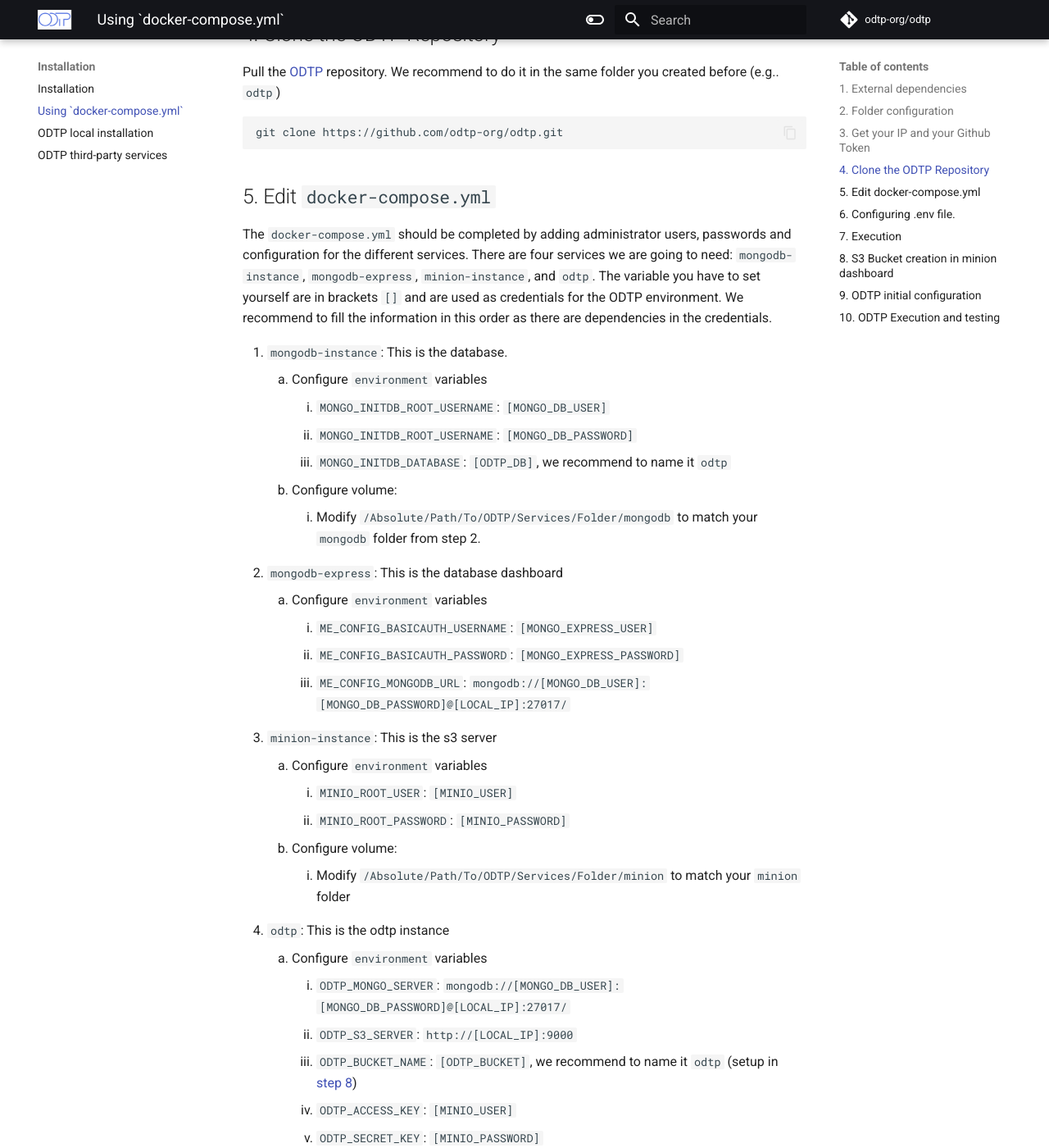
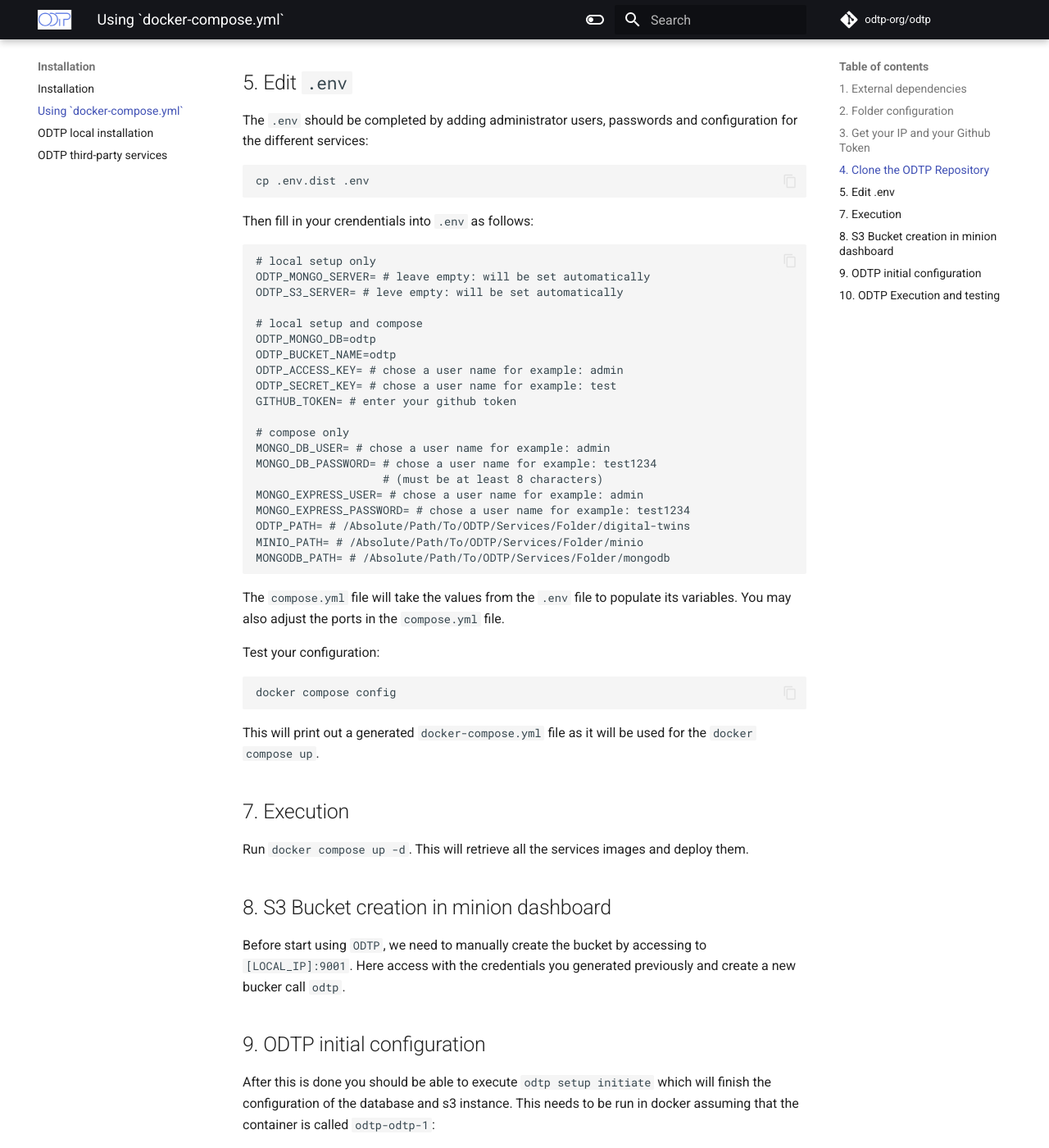
Before and after one commit to odtp-org/odtp-manuals, an MkDocs documentation site: the page built from docs/installation/docker-compose.md, in a window 1280 px wide and 1400 px high, scrolled down 1335 px. Shown: the whole window at 82% size. Built offline with MkDocs 1.6.1 and Material for MkDocs 9.7.7, drawn with Linux system fonts in a browser that asks for light colours; a script that is not in the unit is left out; comment, search, counter and statistics services are not loaded; some of the changed text lies outside the part shown.

Commit message:
fix(docker-compose): adapt installation instructions
adapt installation instructions for docker compose to the changes
in odtp v.0.2.1

there a compose.yml file is used together with a .env file in a
step `docker compose up`

````diff
--- a/docs/installation/docker-compose.md
+++ b/docs/installation/docker-compose.md
@@ -1,6 +1,4 @@
 # Easy deployment with Docker compose
-
-${\textsf{\color{red}Disclaimer}}$: Under development. Only tested in OSX with Apple Sillicon.
 
 The easy way to test and develop with `ODTP` is by using Docker with our `docker-compose.yml`.
 This offers the possibility of running "Docker in Docker" which can carry [some security issues](https://jpetazzo.github.io/2015/09/03/do-not-use-docker-in-docker-for-ci/). Therefore it should only be used for testing and development.
@@ -8,8 +6,8 @@ For production environment running digital twins we recommend to install the too
 .
 
 The deployment in docker is done in three parts:
-1. The crendentials are added in the `docker-compose.yml` file.
-2. The containers are build with `docker compose up`.
+1. The crendentials are added in the `.env` file.
+2. The containers are build with `docker compose up -d`.
 3. The dependencies between containers and settings in containers are set.
 
 !!! note
@@ -22,26 +20,20 @@ In order to install ODTP you will need to download and install [Docker](https://
 
 ## 2. Folder configuration
 Create a folder (we recommend you name it `odtp`) where ODTP will locate all services, and files needed.
-Create the following sub-folders: `mongodb`, `minion`, and `digital-twins`.
+Create the following sub-folders: `mongodb`, `minio`, and `digital-twins`.
 The file system structure should be like this:
 
 ```bash
 └── odtp
     ├── mongodb
-    ├── minion
+    ├── minio
     └── digital-twins
 ```
 
 ## 3. Get your IP and your Github Token
-To complete the configuration of the `docker-compose.yml` we will need your `[LOCAL_IP]`:
+To complete the configuration of the `.env` we will need your Github Token:
 
-```
-ifconfig | grep "inet " | grep -Fv 127.0.0.1 | awk '{print $2}'
-```
-
-Please have the IP ready for the configuration.
-
-Also, go to the [Github Token page](https://github.com/settings/tokens) and generate a new classic token with full access rights.
+Go to the [Github Token page](https://github.com/settings/tokens) and generate a new classic token with full access rights.
 Choose an appropriate expiration data to work with the token.
 Save the name of the [GITHUB_TOKEN] for later use during the installation.
 
@@ -53,63 +45,52 @@ We recommend to do it in the same folder you created before (e.g.. `odtp`)
 git clone https://github.com/odtp-org/odtp.git
 ```
 
-## 5. Edit `docker-compose.yml`
-The `docker-compose.yml` should be completed by adding administrator users, passwords and configuration for the different services.
-There are four services we are going to need: `mongodb-instance`, `mongodb-express`, `minion-instance`, and `odtp`.
-The variable you have to set yourself are in brackets `[]` and are used as credentials for the ODTP environment.
-We recommend to fill the information in this order as there are dependencies in the credentials.
+## 5. Edit `.env`
+The `.env` should be completed by adding administrator users, passwords and configuration for the different services:
 
-1. `mongodb-instance`: This is the database.
-    1. Configure `environment` variables
-        1. `MONGO_INITDB_ROOT_USERNAME`: `[MONGO_DB_USER]`
-        2. `MONGO_INITDB_ROOT_USERNAME`: `[MONGO_DB_PASSWORD]`
-        3. `MONGO_INITDB_DATABASE`: `[ODTP_DB]`, we recommend to name it `odtp`
-    2. Configure volume:
-        1. Modify `/Absolute/Path/To/ODTP/Services/Folder/mongodb` to match your `mongodb` folder from step 2.
-2. `mongodb-express`: This is the database dashboard
-    1. Configure `environment` variables
-        1. `ME_CONFIG_BASICAUTH_USERNAME`: `[MONGO_EXPRESS_USER]`
-        2. `ME_CONFIG_BASICAUTH_PASSWORD`: `[MONGO_EXPRESS_PASSWORD]`
-        3. `ME_CONFIG_MONGODB_URL`: `mongodb://[MONGO_DB_USER]:[MONGO_DB_PASSWORD]@[LOCAL_IP]:27017/`
-3. `minion-instance`: This is the s3 server
-    1. Configure `environment` variables
-        1. `MINIO_ROOT_USER`: `[MINIO_USER]`
-        2. `MINIO_ROOT_PASSWORD`: `[MINIO_PASSWORD]`
-    2. Configure volume:
-        1. Modify `/Absolute/Path/To/ODTP/Services/Folder/minion` to match your `minion` folder
-4. `odtp`: This is the odtp instance
-    1. Configure `environment` variables
-        1. `ODTP_MONGO_SERVER`: `mongodb://[MONGO_DB_USER]:[MONGO_DB_PASSWORD]@[LOCAL_IP]:27017/`
-        2. `ODTP_S3_SERVER`: `http://[LOCAL_IP]:9000`
-        3. `ODTP_BUCKET_NAME`: `[ODTP_BUCKET]`, we recommend to name it `odtp` (setup in [step 8](#bucket_creation))
-        4. `ODTP_ACCESS_KEY`: `[MINIO_USER]`
-        5. `ODTP_SECRET_KEY`: `[MINIO_PASSWORD]`
-        6. `GITHUB_TOKEN`: `[GITHUB_TOKEN]`
-        7. `ODTP_MONGO_DB`: `[ODTP_DB]`
-    2. Configure volume:
-        1. Modify `/Absolute/Path/To/ODTP/DT/FOLDER` to match your `digital-twins` folder.
-    3. Configure ports: Depending on the components you want to run you may add more ports mappings here. `8000` is reserved for ODTP GUI.
-
-## 6. Configuring .env file.
-
-In order to connect to MongoDB and S3. You need to provide the credentials in an enviroment file with the following structure. This .env file needs to be in the folder where odtp is executed.
-
-1. Rename `.env.dist` as `.env`
-2. Populate it with all credentials that have been generated in the `docker-compose.yml`.
-
-Your `.env`-file should look something similar to this with the correct credentials replacing the variable names:
 ```
-ODTP_MONGO_SERVER= mongodb://[MONGO_DB_USER]:[MONGO_DB_PASSWORD]@[LOCAL_IP]:27017/
-ODTP_MONGO_DB=[ODTP_DB]
-ODTP_S3_SERVER= http://[LOCAL_IP]:9000
-ODTP_BUCKET_NAME=[ODTP_BUCKET]
-ODTP_ACCESS_KEY=[MINIO_USER]
-ODTP_SECRET_KEY=[MINIO_PASSWORD]
-GITHUB_TOKEN=[GITHUB_TOKEN]
+cp .env.dist .env
 ```
 
+Then fill in your crendentials into `.env` as follows:
+
+```
+# local setup only
+ODTP_MONGO_SERVER= # leave empty: will be set automatically
+ODTP_S3_SERVER= # leve empty: will be set automatically
+
+# local setup and compose
+ODTP_MONGO_DB=odtp
+ODTP_BUCKET_NAME=odtp
+ODTP_ACCESS_KEY= # chose a user name for example: admin
+ODTP_SECRET_KEY= # chose a user name for example: test
+GITHUB_TOKEN= # enter your github token
+
+# compose only
+MONGO_DB_USER= # chose a user name for example: admin
+MONGO_DB_PASSWORD= # chose a user name for example: test1234
+                   # (must be at least 8 characters)
+MONGO_EXPRESS_USER= # chose a user name for example: admin
+MONGO_EXPRESS_PASSWORD= # chose a user name for example: test1234
+ODTP_PATH= # /Absolute/Path/To/ODTP/Services/Folder/digital-twins
+MINIO_PATH= # /Absolute/Path/To/ODTP/Services/Folder/minio
+MONGODB_PATH= # /Absolute/Path/To/ODTP/Services/Folder/mongodb
+```
+
+The `compose.yml` file will take the values from the `.env` file
+to populate its variables. You may also adjust the ports in the `compose.yml` file.
+
+Test your configuration:
+
+```
+docker compose config
+```
+
+This will print out a generated `docker-compose.yml` file as it will be
+used for the `docker compose up`.
+
 ## 7. Execution
-Run `docker compose up`. This will retrieve all the services images and deploy them.
+Run `docker compose up -d`. This will retrieve all the services images and deploy them.
 
 <a name="bucket_creation"></a>
 ## 8. S3 Bucket creation in minion dashboard
@@ -126,6 +107,7 @@ docker exec -it odtp-odtp-1 odtp setup initiate
 Now you use `ODTP` directly via the CLI or via the GUI by executing `odtp dashboard`.
 
 You can test than the system is working by creating a new user in the database:
+Inside the docker container you can create a new user:
 
 ``` bash
 odtp new user-entry \
````
